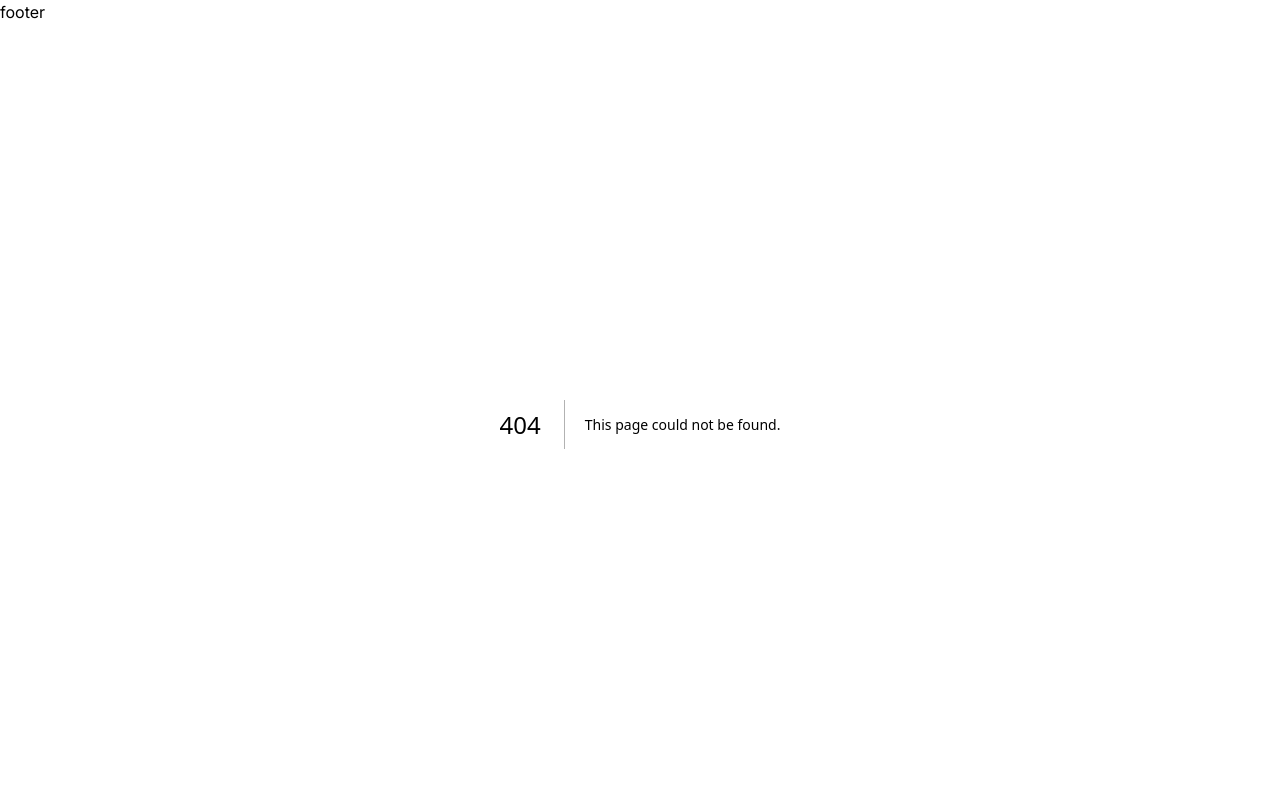
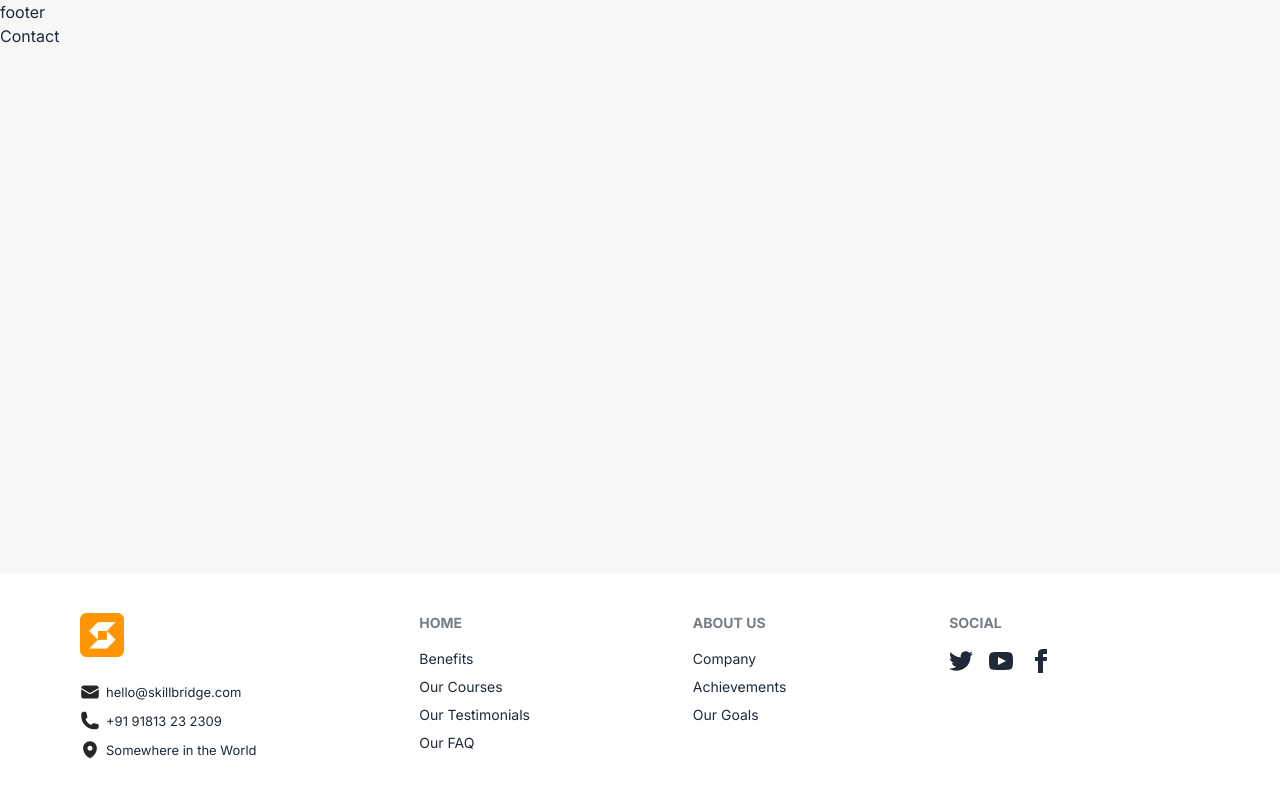
Before and after one commit to nurbek2107/User_project, a Next.js app: page /contact in a window 1280 px wide. Before the commit this address had no page. Shown: the top 800 px of the page. Built offline with nearby package versions, Linux system fonts and the light colour scheme.

Commit message:
navbar pages

```diff
--- /dev/null
+++ b/src/app/(pages)/about/page.jsx
@@ -0,0 +1,9 @@
+import React from 'react'
+
+function About() {
+  return (
+    <div>About</div>
+  )
+}
+
+export default About
--- /dev/null
+++ b/src/app/(pages)/contact/page.jsx
@@ -0,0 +1,9 @@
+import React from 'react'
+
+function Contact() {
+  return (
+    <div>Contact</div>
+  )
+}
+
+export default Contact
--- /dev/null
+++ b/src/app/(pages)/courses/page.jsx
@@ -0,0 +1,9 @@
+import React from 'react'
+
+function Courses() {
+  return (
+    <div>Courses</div>
+  )
+}
+
+export default Courses
--- /dev/null
+++ b/src/app/(pages)/pricing/page.jsx
@@ -0,0 +1,9 @@
+import React from 'react'
+
+function Pricing() {
+  return (
+    <div>Pricing</div>
+  )
+}
+
+export default Pricing
--- a/src/components/Footer/page.jsx
+++ b/src/components/Footer/page.jsx
@@ -31,23 +31,22 @@ function Footer() {
         </nav>
 
         <nav>
-          <h6 className="footer-title">Services</h6>
-          <Link href={`/`} className="link link-hover">Branding</Link>
-          <Link href={`/`} className="link link-hover">Design</Link>
-          <Link href={`/`} className="link link-hover">Marketing</Link>
-          <Link href={`/`} className="link link-hover">Advertisement</Link>
+          <h6 className="footer-title">Home</h6>
+          <Link href={`#`} className="link link-hover">Benefits</Link>
+          <Link href={`#`} className="link link-hover">Our Courses</Link>
+          <Link href={`#`} className="link link-hover">Our Testimonials</Link>
+          <Link href={`#`} className="link link-hover">Our FAQ</Link>
         </nav>
         <nav>
-          <h6 className="footer-title">Company</h6>
-          <Link href={`/`} className="link link-hover">About us</Link>
-          <Link href={`/`} className="link link-hover">Contact</Link>
-          <Link href={`/`} className="link link-hover">Jobs</Link>
-          <Link href={`/`} className="link link-hover">Press kit</Link>
+          <h6 className="footer-title">About Us</h6>
+          <Link href={`#`} className="link link-hover">Company</Link>
+          <Link href={`#`} className="link link-hover">Achievements</Link>
+          <Link href={`#`} className="link link-hover">Our Goals</Link>
         </nav>
         <nav>
           <h6 className="footer-title">Social</h6>
           <div className="grid grid-flow-col gap-4">
-            <Link href={`/`}>
+            <Link href={`#`}>
               <svg
                 xmlns="http://www.w3.org/2000/svg"
                 width="24"
@@ -58,7 +57,7 @@ function Footer() {
                   d="M24 4.557c-.883.392-1.832.656-2.828.775 1.017-.609 1.798-1.574 2.165-2.724-.951.564-2.005.974-3.127 1.195-.897-.957-2.178-1.555-3.594-1.555-3.179 0-5.515 2.966-4.797 6.045-4.091-.205-7.719-2.165-10.148-5.144-1.29 2.213-.669 5.108 1.523 6.574-.806-.026-1.566-.247-2.229-.616-.054 2.281 1.581 4.415 3.949 4.89-.693.188-1.452.232-2.224.084.626 1.956 2.444 3.379 4.6 3.419-2.07 1.623-4.678 2.348-7.29 2.04 2.179 1.397 4.768 2.212 7.548 2.212 9.142 0 14.307-7.721 13.995-14.646.962-.695 1.797-1.562 2.457-2.549z"></path>
               </svg>
             </Link>
-            <Link href={`/`}>
+            <Link href={`#`}>
               <svg
                 xmlns="http://www.w3.org/2000/svg"
                 width="24"
@@ -69,7 +68,7 @@ function Footer() {
                   d="M19.615 3.184c-3.604-.246-11.631-.245-15.23 0-3.897.266-4.356 2.62-4.385 8.816.029 6.185.484 8.549 4.385 8.816 3.6.245 11.626.246 15.23 0 3.897-.266 4.356-2.62 4.385-8.816-.029-6.185-.484-8.549-4.385-8.816zm-10.615 12.816v-8l8 3.993-8 4.007z"></path>
               </svg>
             </Link>
-            <Link href={`/`}>
+            <Link href={`#`}>
               <svg
                 xmlns="http://www.w3.org/2000/svg"
                 width="24"
```
